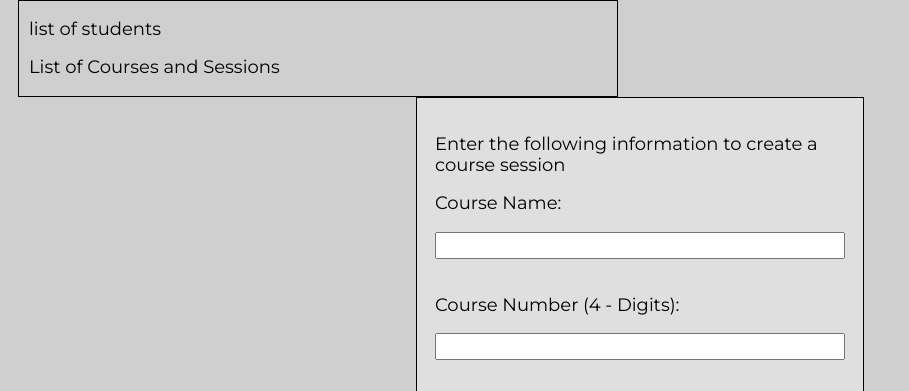
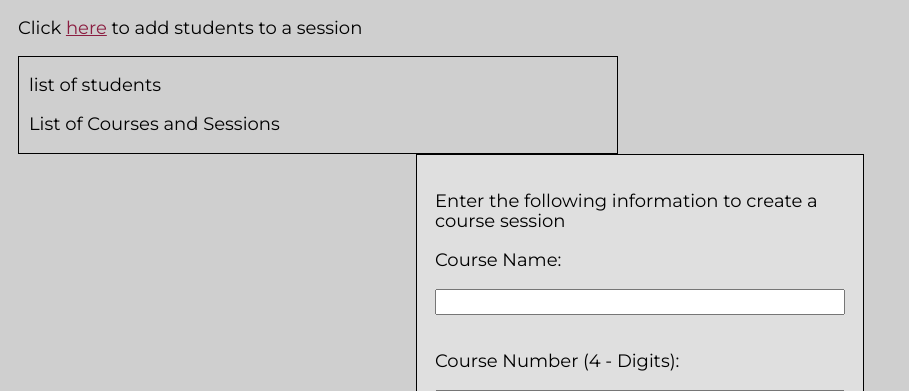
Before and after one commit to RamshackleJohnny/grey-portal, a Flask app: page /sessions in a window 1280 px wide. Shown: the part 108-499 px from the top of the page, without its empty margins (0-909 px from the left). Run offline with Flask 2, Linux system fonts and the light colour scheme; data that the repository does not hold is empty; some libraries are stand-ins or nearby versions.

Commit message:
Added link to update sessions for teachers

```diff
--- a/portal/templates/sessions.html
+++ b/portal/templates/sessions.html
@@ -3,6 +3,7 @@
 {% block title %}TSCT Portal{% endblock %}
 
 {% block content %}
+<p>Click <a href="update-session">here</a> to add students to a session</p>
 
 <div class="bordered" style="width: 600px; max-height:400px; overflow-y:scroll;">
   <p>list of students</p>
```
